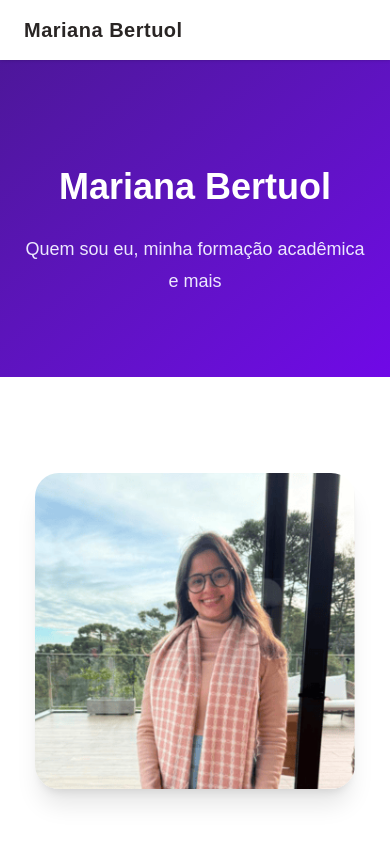
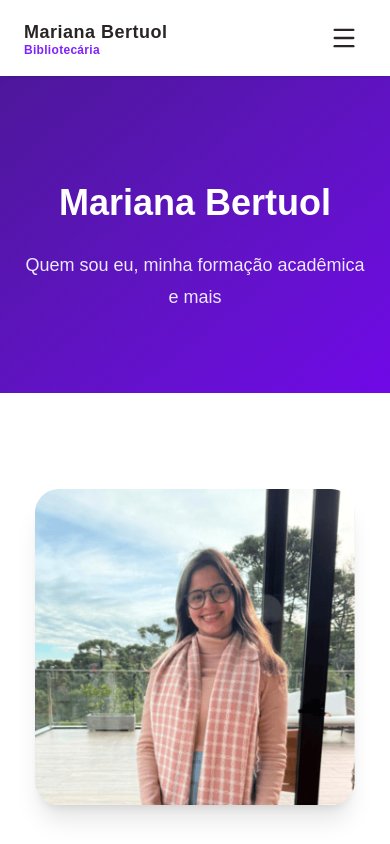
Before and after one commit to EduardoPisoni/bibli-app, a Next.js app: page /sobre in a window 390 px wide. Shown: the top 844 px of the page. Built offline with nearby package versions, Linux system fonts and the light colour scheme.

Commit message:
feat: header links and mobile menu

```diff
--- /dev/null
+++ b/app/components/shared/header/data.tsx
@@ -0,0 +1,27 @@
+export const linksDesktop = [
+  {
+    href: "/",
+    currentPage: "",
+    text: "Início",
+  },
+  {
+    href: "/servicos",
+    currentPage: "servicos",
+    text: "Serviços",
+  },
+  {
+    href: "/sobre",
+    currentPage: "sobre",
+    text: "Sobre",
+  },
+  {
+    href: "/contato",
+    currentPage: "contato",
+    text: "Contato",
+  },
+  {
+    href: "/contato",
+    text: "Solicitar orçamento",
+    variant: "button",
+  },
+]
--- a/app/components/shared/header/index.tsx
+++ b/app/components/shared/header/index.tsx
@@ -1,36 +1,158 @@
-"use client"
+"use client";
 
-import Link from 'next/link';
-import { usePathname } from 'next/navigation'
+import Link from "next/link";
+import { usePathname } from "next/navigation";
+import { Menu, X } from "lucide-react";
+import { useState } from "react";
+import { linksDesktop } from './data';
 
 export default function Header() {
-  const pathname = usePathname().split('/')[1];
+  const pathname = usePathname().split("/")[1];
+  const [isMenuOpen, setIsMenuOpen] = useState(false);
 
-  const isCurrentPage = (page: string) => {
-    return pathname === page ? 'font-semibold' : '';
-  }
+  const isCurrentPage = (page?: string) => {
+    return pathname === page ? "font-semibold text-violet-700" : "";
+  };
+
+  const closeMenu = () => setIsMenuOpen(false);
 
   return (
-    <header className="sticky top-0 bg-white/90 backdrop-blur shadow-sm z-50 text-stone-800">
-      <div className="max-w-6xl mx-auto flex justify-between items-center px-6 py-4">
-        <h1 className="text-xl font-bold tracking-wide">
-          <Link href="/" className="text-xl font-bold tracking-wide">
-            Mariana Bertuol
+    <header className={`
+      sticky top-0 z-50  shadow-sm text-stone-800 transition-all
+      ${
+        isMenuOpen
+          ? "bg-white"
+          : "bg-white/90 backdrop-blur"
+      }
+    `}>
+
+      <div className="max-w-6xl mx-auto flex items-center justify-between px-6 py-4">
+
+        {/* Logo */}
+        <Link
+          href="/"
+          className="text-xl font-bold tracking-wide"
+          onClick={closeMenu}
+        >
+          <div className="leading-tight">
+            <p className="font-bold text-lg">
+              Mariana Bertuol
+            </p>
+
+            <p className="text-xs text-violet-600 tracking-wide -mt-1">
+              Bibliotecária
+            </p>
+          </div>
+        </Link>
+
+        {/* Desktop */}
+        <nav className="hidden md:flex items-center gap-8 text-sm">
+          <Link
+            href="/"
+            className={`transition hover:text-violet-700 ${isCurrentPage("")}`}
+          >
+            Início
           </Link>
-        </h1>
 
-        <nav className="hidden md:flex gap-8 text-sm">
-          <Link href="/servicos" className={`hover:text-violet-700 ${isCurrentPage('servicos')}`}>
+          <Link
+            href="/servicos"
+            className={`transition hover:text-violet-700 ${isCurrentPage("servicos")}`}
+          >
             Serviços
           </Link>
-          <Link href="/sobre" className={`hover:text-violet-700 ${isCurrentPage('sobre')}`}>
+
+          <Link
+            href="/sobre"
+            className={`transition hover:text-violet-700 ${isCurrentPage("sobre")}`}
+          >
             Sobre
           </Link>
-          <Link href="/contato" className={`hover:text-violet-700 ${isCurrentPage('contato')}`}>
+
+          <Link
+            href="/contato"
+            className={`transition hover:text-violet-700 ${isCurrentPage("contato")}`}
+          >
             Contato
           </Link>
+
+          <Link
+            href="/contato"
+            className="rounded-xl bg-violet-700 px-5 py-2 font-medium text-white transition hover:bg-violet-800"
+          >
+            Solicitar orçamento
+          </Link>
+
+        </nav>
+
+        {/* Mobile Button */}
+        <button
+          className="md:hidden rounded-lg p-2 transition hover:bg-violet-100"
+          onClick={() => setIsMenuOpen(!isMenuOpen)}
+          aria-label="Abrir menu"
+        >
+          {isMenuOpen ? <X size={28} /> : <Menu size={28} />}
+        </button>
+
+      </div>
+
+      {/* Mobile Menu */}
+      <div
+        className={`
+          overflow-hidden
+          transition-all
+          duration-300
+          lg:hidden
+          ${
+            isMenuOpen
+              ? "max-h-96 border-t border-stone-200"
+              : "max-h-0"
+          }
+        `}
+      >
+        <nav className="flex flex-col bg-white px-6 py-4">
+          <Link
+            href="/"
+            className={`py-3 ${isCurrentPage("")}`}
+            onClick={closeMenu}
+          >
+            Início
+          </Link>
+
+          <Link
+            href="/servicos"
+            className={`py-3 ${isCurrentPage("servicos")}`}
+            onClick={closeMenu}
+          >
+            Serviços
+          </Link>
+
+          <Link
+            href="/sobre"
+            className={`py-3 ${isCurrentPage("sobre")}`}
+            onClick={closeMenu}
+          >
+            Sobre
+          </Link>
+
+          <Link
+            href="/contato"
+            className={`py-3 ${isCurrentPage("contato")}`}
+            onClick={closeMenu}
+          >
+            Contato
+          </Link>
+
+          <Link
+            href="/contato"
+            onClick={closeMenu}
+            className="mt-4 rounded-xl bg-violet-700 px-5 py-3 text-center font-medium text-white transition hover:bg-violet-800"
+          >
+            Solicitar orçamento
+          </Link>
+
         </nav>
       </div>
+
     </header>
   );
 }
--- a/app/components/shared/pageHero/index.tsx
+++ b/app/components/shared/pageHero/index.tsx
@@ -6,7 +6,7 @@ type Props = {
 
 export default function PageHero({ title, subtitle }: Props) {
   return (
-    <section className="bg-gradient-to-br from-violet-900 to-violet-700 text-white">
+    <section className="bg-linear-to-br from-violet-900 to-violet-700 text-white">
       <div className="mx-auto flex max-w-6xl flex-col items-center gap-12 px-6 py-20 md:flex-row md:py-28">
         <div className="flex-1 text-center md:text-left">
           <h1 className="mt-6 text-4xl font-bold leading-tight sm:text-5xl lg:text-6xl">
```
